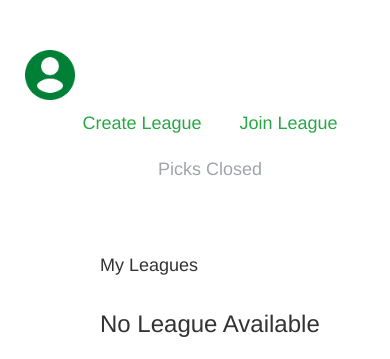
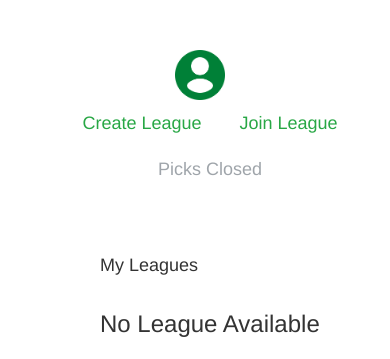
Before and after one commit to tathomas/footballShark, a Django app: template app/templates/app/user.html in a window 390 px wide. Shown: the part 61-420 px from the top of the page. Run offline with Django 3.2, Linux system fonts and the light colour scheme; the template is opened without the code that fills it, so the values that code supplies are empty; some libraries are stand-ins or nearby versions.

Commit message:
added media query for user name info, so it centered when on mobile

```diff
--- a/app/static/app/css/customuser.css
+++ b/app/static/app/css/customuser.css
@@ -3,6 +3,13 @@
     padding: 0;
     box-sizing: border-box;
     /* outline: 1px dotted red; */
+}
+@media only screen and (max-width: 768px) {
+
+    /* For mobile phones: */
+    .flex-info-left {
+       justify-content: center;
+    }
 }
 .navbar {
     background-color: #f5f5f5;
@@ -35,6 +42,8 @@
 }
 .flex-info-left {
     margin-left: 0px;
+    align-items: center;
+    text-align: center;
 }
 .flex-info-right {
     display: flex;
--- a/app/templates/app/user.html
+++ b/app/templates/app/user.html
@@ -78,9 +78,7 @@
       <div class="col-md-4 flex-info flex-info-left">
         <!--Name of User -->
         <div class="user-icon flex-item"></div>
-        <div class="flex-item">
-          <h1>{{person}}</h1>
-        </div>
+        <div class="flex-item"><h1>{{person}}</h1></div>
       </div>
       <div class="col-md-6 flex-info flex-info-right">
         <div class="flex-item">
```
